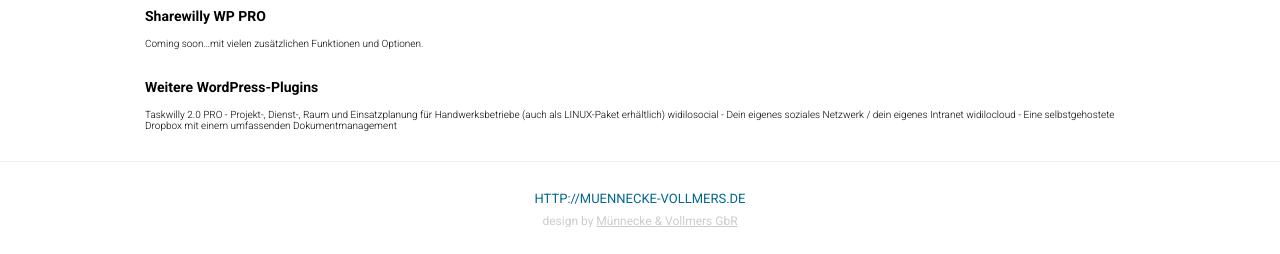
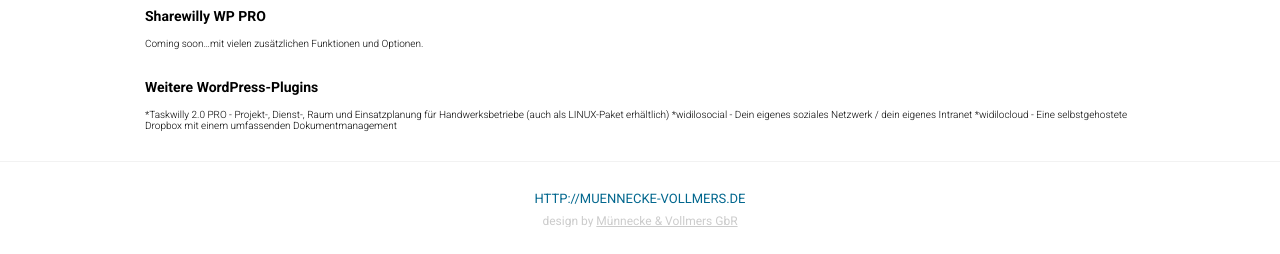
Before and after one commit to sharewilly/sharewilly, a Jekyll site: the page built from _posts/2015-05-25-example-section.md, in a window 1280 px wide. Shown: the part 1101-1355 px from the top of the page. Built offline with Jekyll 4.4.1, drawn with Linux system fonts in a browser that asks for light colours.

```diff
--- a/_posts/2015-05-25-example-section.md
+++ b/_posts/2015-05-25-example-section.md
@@ -11,6 +11,6 @@ Coming soon...mit vielen zusätzlichen Funktionen und Optionen.
 
 ### Weitere WordPress-Plugins
 
-Taskwilly 2.0 PRO - Projekt-, Dienst-, Raum und Einsatzplanung für Handwerksbetriebe (auch als LINUX-Paket erhältlich)
-widilosocial - Dein eigenes soziales Netzwerk / dein eigenes Intranet
-widilocloud - Eine selbstgehostete Dropbox mit einem umfassenden Dokumentmanagement
+*Taskwilly 2.0 PRO - Projekt-, Dienst-, Raum und Einsatzplanung für Handwerksbetriebe (auch als LINUX-Paket erhältlich)
+*widilosocial - Dein eigenes soziales Netzwerk / dein eigenes Intranet
+*widilocloud - Eine selbstgehostete Dropbox mit einem umfassenden Dokumentmanagement
```
